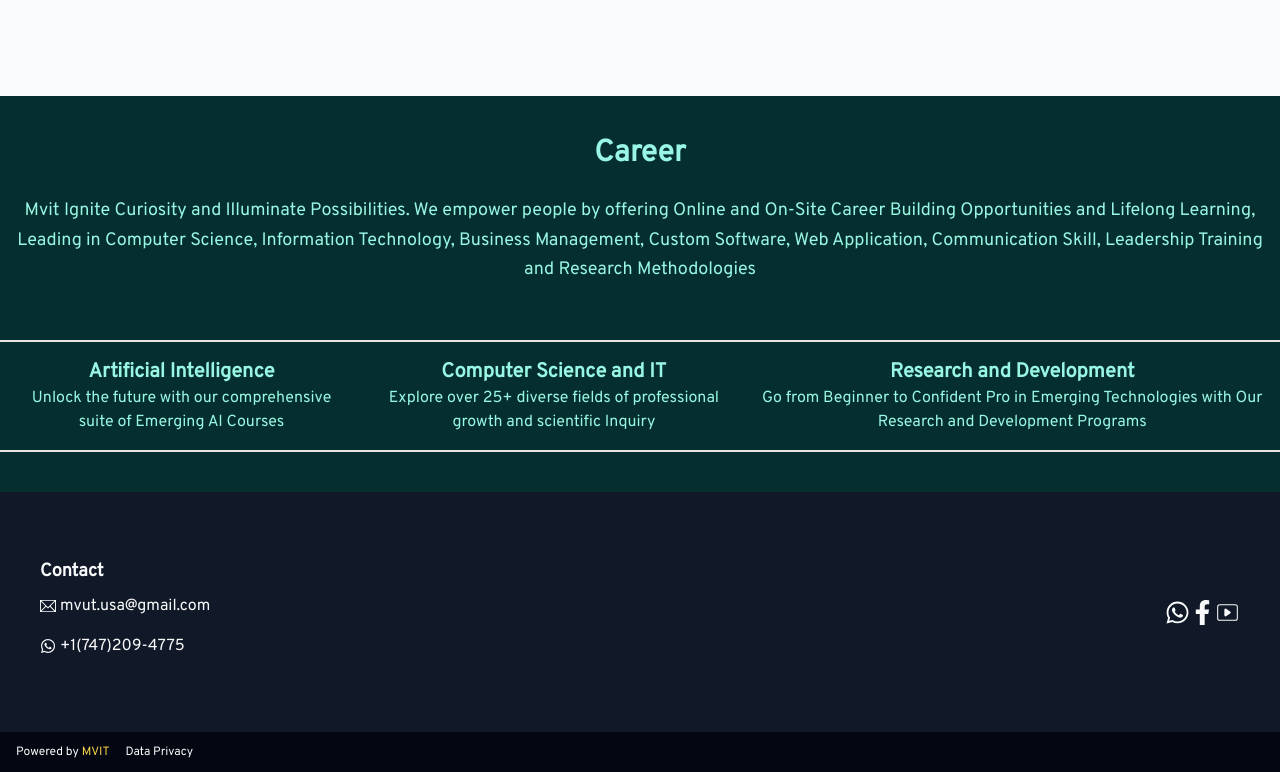
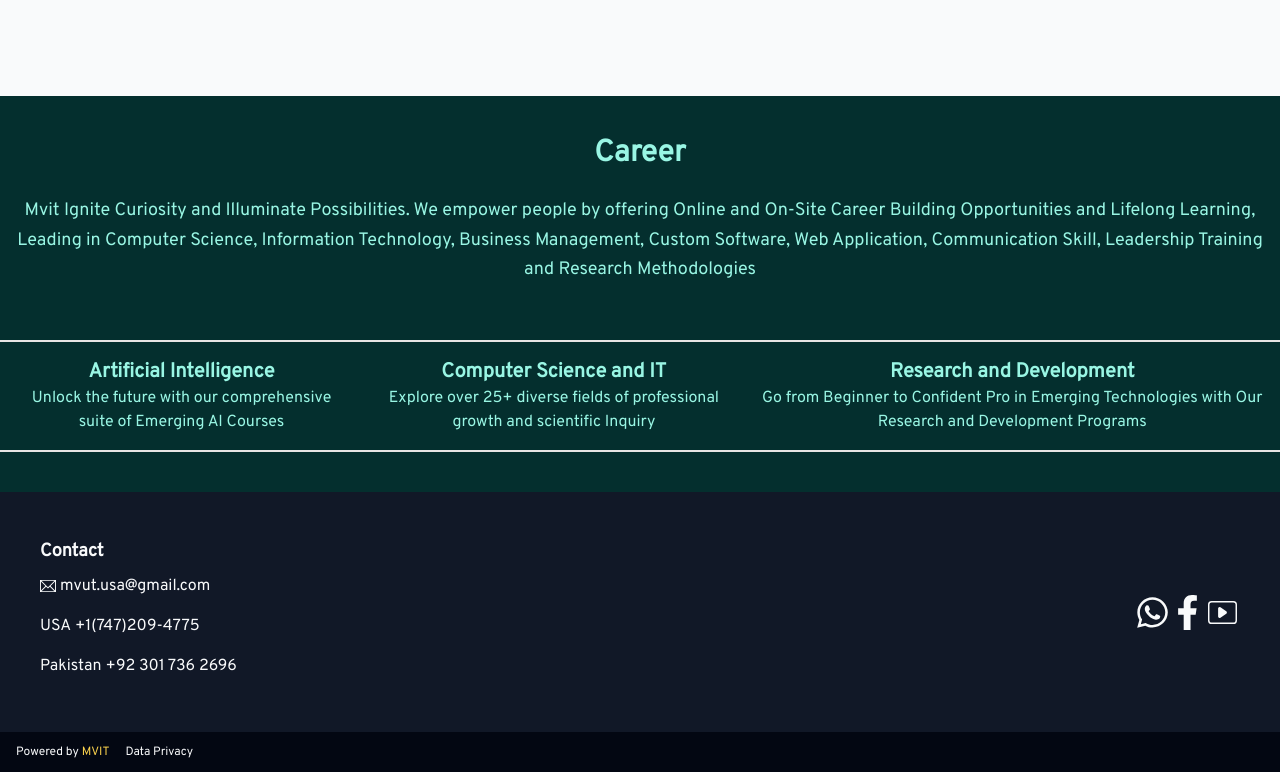
Before and after one commit to mvut/mvut, a Next.js app: page / in a window 1280 px wide. Shown: the part 5036-5808 px from the top of the page. Built offline with nearby package versions, Linux system fonts and the light colour scheme; no server answers.

Commit message:
Footer updated

```diff
--- a/app/components/footer.tsx
+++ b/app/components/footer.tsx
@@ -8,36 +8,41 @@
     HoverCardContent,
     HoverCardTrigger,
 } from "@/components/ui/hover-card"
+import { LiaFlagUsaSolid } from "react-icons/lia";
 
 export default function FooterComponent() {
     return (
         <div>
             <div
-                className="flex flex-col sm:flex-row sm:h-60 bg-gray-900 justify-between items-center sm:px-10 text-gray-50">
+                className="flex flex-col sm:flex-row sm:h-60 bg-gray-900 justify-between items-center sm:px-10 text-gray-50 py-10">
                 <div className={'flex flex-col items-start justify-center'}>
-                    <p className={'font-bold text-sm sm:text-lg'}>Contact</p>
+                    <p className={'font-bold text-md sm:text-lg'}>Contact</p>
                     <div className={'flex items-center justify-center sm:h-10 gap-1'}>
                         <TfiEmail/>
                         <p>mvut.usa@gmail.com</p>
                     </div>
                     <div className={'flex items-center justify-center sm:h-10 gap-1'}>
-                        <FaWhatsapp/>
+                        <p>USA</p>
                         <p>+1(747)209-4775</p>
+                    </div>
+                    <div className={'flex items-center justify-center sm:h-10 gap-1'}>
+                        <p>Pakistan</p>
+                        <p>+92 301 736 2696</p>
                     </div>
                 </div>
                 <div className={'flex items-center justify-center text-center py-4'}>
 
-                    <Link target="_blank" href="https://chat.whatsapp.com/IpG66lObuHo3MUelWoH6tu"
+                    <Link target="_blank" href="https://whatsapp.com/channel/0029Vapvfi26xCSYFAVBeK3y"
                           className="hover:text-green-400">
-                        <FaWhatsapp size={25}/>
+                        <FaWhatsapp size={35}/>
                     </Link>
 
                     <Link target="_blank" href="https://web.facebook.com/mvutus" className=" hover:text-blue-700">
-                        <FaFacebookF size={25}/>
+                        <FaFacebookF size={35}/>
                     </Link>
 
-                    <Link target="_blank" href="https://www.youtube.com/@mvut" className=" hover:text-red-500">
-                        <CiYoutube size={25}/>
+                    <Link target="_blank" href="https://youtube.com/@mvutus" className=" hover:text-red-500">
+                        <CiYoutube size={35}/>
                     </Link>
                 </div>
 
```
